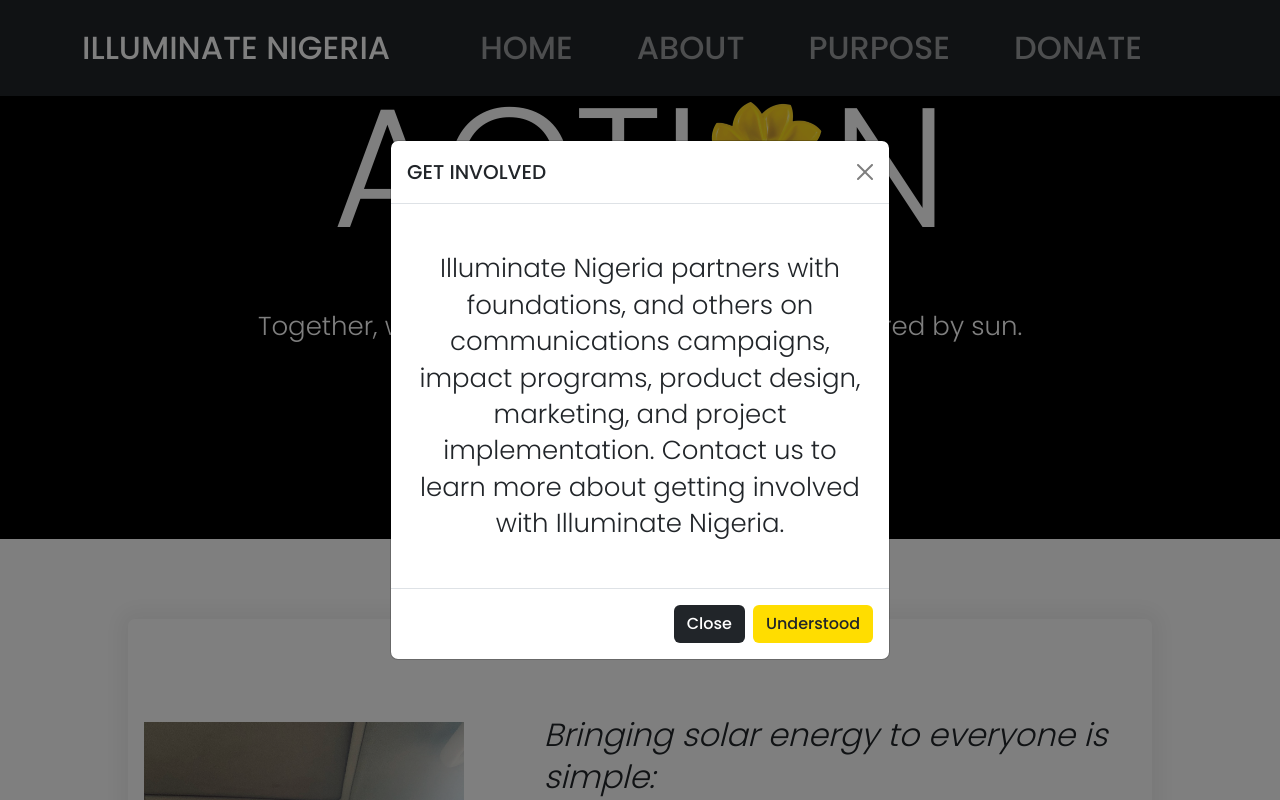
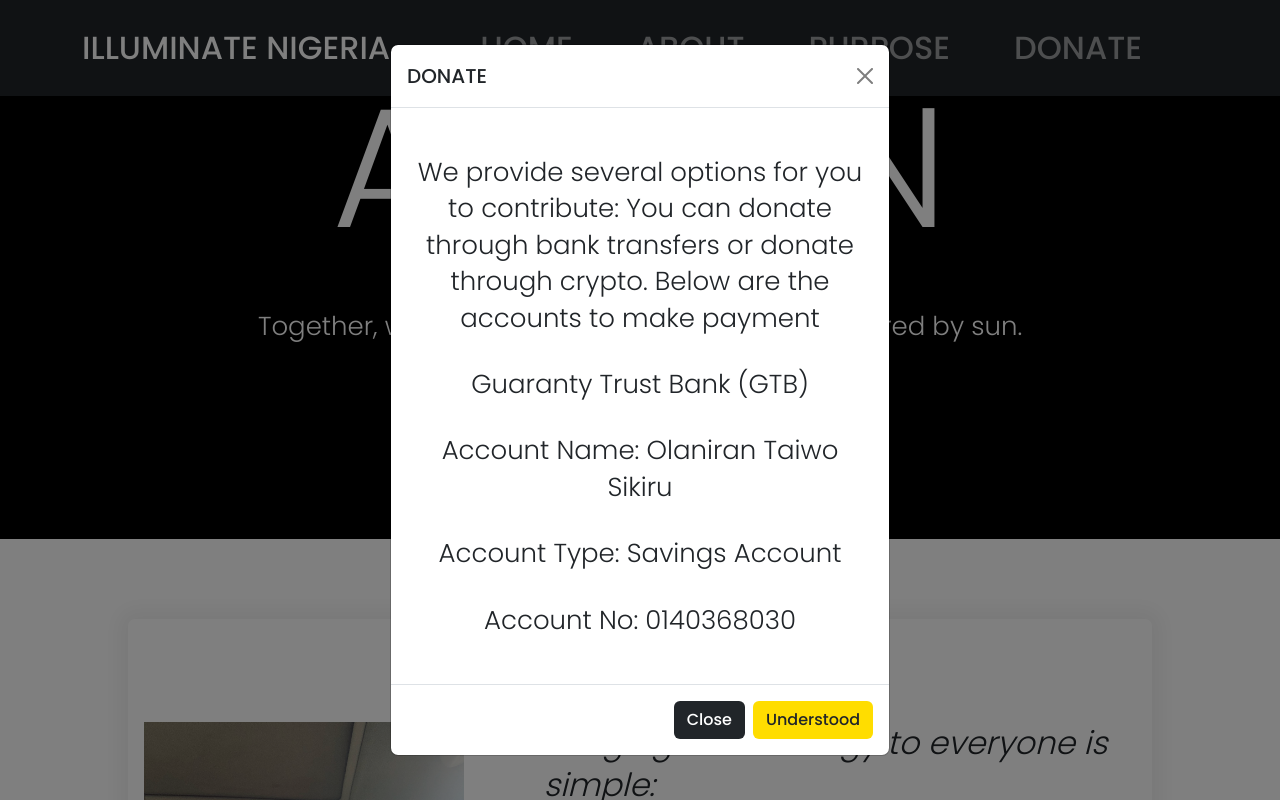
Before and after one commit to fujababy/illuminatenigeria, a Vue app: page / in a window 1280 px wide. Both pictures are taken after a click on the button "Get Involved". Shown: the part 1598-2398 px from the top of the page. Built offline with nearby package versions, Linux system fonts and the light colour scheme.

Commit message:
latest features

```diff
--- a/src/components/climate.vue
+++ b/src/components/climate.vue
@@ -16,6 +16,64 @@
         <button class="btnn btnn-primary btn-margin btn--width">Donate</button>
       </router-link>
       <!-- <button class="btnn btnn-primary btn--width">Get Involved</button> -->
+
+      <!-- Button trigger modal -->
+      <button
+        type="button"
+        class="btnn btnn-primary btn--width"
+        data-bs-toggle="modal"
+        data-bs-target="#staticBackdrop"
+      >
+        Donate
+      </button>
+
+      <!-- Modal -->
+      <div
+        class="modal fade"
+        id="staticBackdrop"
+        data-bs-backdrop="static"
+        data-bs-keyboard="false"
+        tabindex="-1"
+        aria-labelledby="staticBackdropLabel"
+        aria-hidden="true"
+      >
+        <div class="modal-dialog modal-dialog-centered">
+          <div class="modal-content">
+            <div class="modal-header">
+              <h1 class="modal-title fs-5 text-dark" id="staticBackdropLabel">DONATE</h1>
+              <button
+                type="button"
+                class="btn-close"
+                data-bs-dismiss="modal"
+                aria-label="Close"
+              ></button>
+            </div>
+            <div class="modal-body">
+              <!-- <h1 class="text-dark">GET INVOLVED</h1> -->
+              <div class="text-dark">
+                <p>
+                  We provide several options for you to contribute: You can donate through bank
+                  transfers or donate through crypto. Below are the accounts to make payment
+                </p>
+
+                <p>Guaranty Trust Bank (GTB)</p>
+                <p>Account Name: Olaniran Taiwo Sikiru</p>
+                <p>Account Type: Savings Account</p>
+                <p>Account No: 0140368030</p>
+              </div>
+            </div>
+            <div class="modal-footer">
+              <button type="button" class="btn btn-black text-bg-dark" data-bs-dismiss="modal">
+                Close
+              </button>
+              <button type="button" class="btn btnn-primary" data-bs-dismiss="modal">
+                Understood
+              </button>
+            </div>
+          </div>
+        </div>
+      </div>
+
       <!-- Button trigger modal -->
       <button
         type="button"
--- a/src/components/footerComponent.vue
+++ b/src/components/footerComponent.vue
@@ -25,7 +25,9 @@
 
               <!-- <router-link :to="{ name: '' }"> -->
               <li>
-                <a href="//api.whatsapp.com/send?phone=2348132852593&text=ILLUMINATE NIGERIA"
+                <a
+                  href="//api.whatsapp.com/send?phone=2348132852593&text=ILLUMINATE NIGERIA"
+                  target="blank"
                   >Contact</a
                 >
               </li>
@@ -51,22 +53,26 @@
 
         <div class="social__container">
           <div class="icon__container">
-            <a href="https://www.facebook.com/Fujababy">
+            <a href="https://www.facebook.com/Fujababy" target="_blank">
               <img src="../assets/svg/facebook-icon-1.svg" alt="" />
             </a>
 
-            <a href="//api.whatsapp.com/send?phone=2348132852593&text=ILLUMINATE NIGERIA">
+            <a
+              href="//api.whatsapp.com/send?phone=2348132852593&text=ILLUMINATE NIGERIA"
+              target="_blank"
+            >
               <img src="../assets/svg/newwhatsapp.svg" alt="" />
             </a>
 
             <a
               href="https://www.linkedin.com/in/olaniran-taiwo-352598201
             "
+              target="_blank"
             >
               <img src="../assets/svg/linkedin-icon-1.svg" alt="" />
             </a>
 
-            <a href="https://www.instagram.com/fujababyy/">
+            <a href="https://www.instagram.com/fujababyy/" target="_blank">
               <img src="../assets/svg/instagram-glyph-1.svg" />
             </a>
           </div>
--- a/src/components/testimonial.vue
+++ b/src/components/testimonial.vue
@@ -12,7 +12,7 @@
       <footer>
         <div class="media">
           <div class="media__body">
-            <h3 class="media__title quote__author">Olaniran Taiwo</h3>
+            <h3 class="media__title quote__author">Olaniran Fuja</h3>
             <p class="quote__organization">Founder</p>
           </div>
         </div>
@@ -84,7 +84,7 @@
       opacity: 0.4;
       font-style: normal;
       font-size: 2rem;
-      margin-bottom: 2rem;
+      // margin-bottom: 2rem;
 
       @media screen and (max-width: 768px) {
         font-size: 16px;
```
